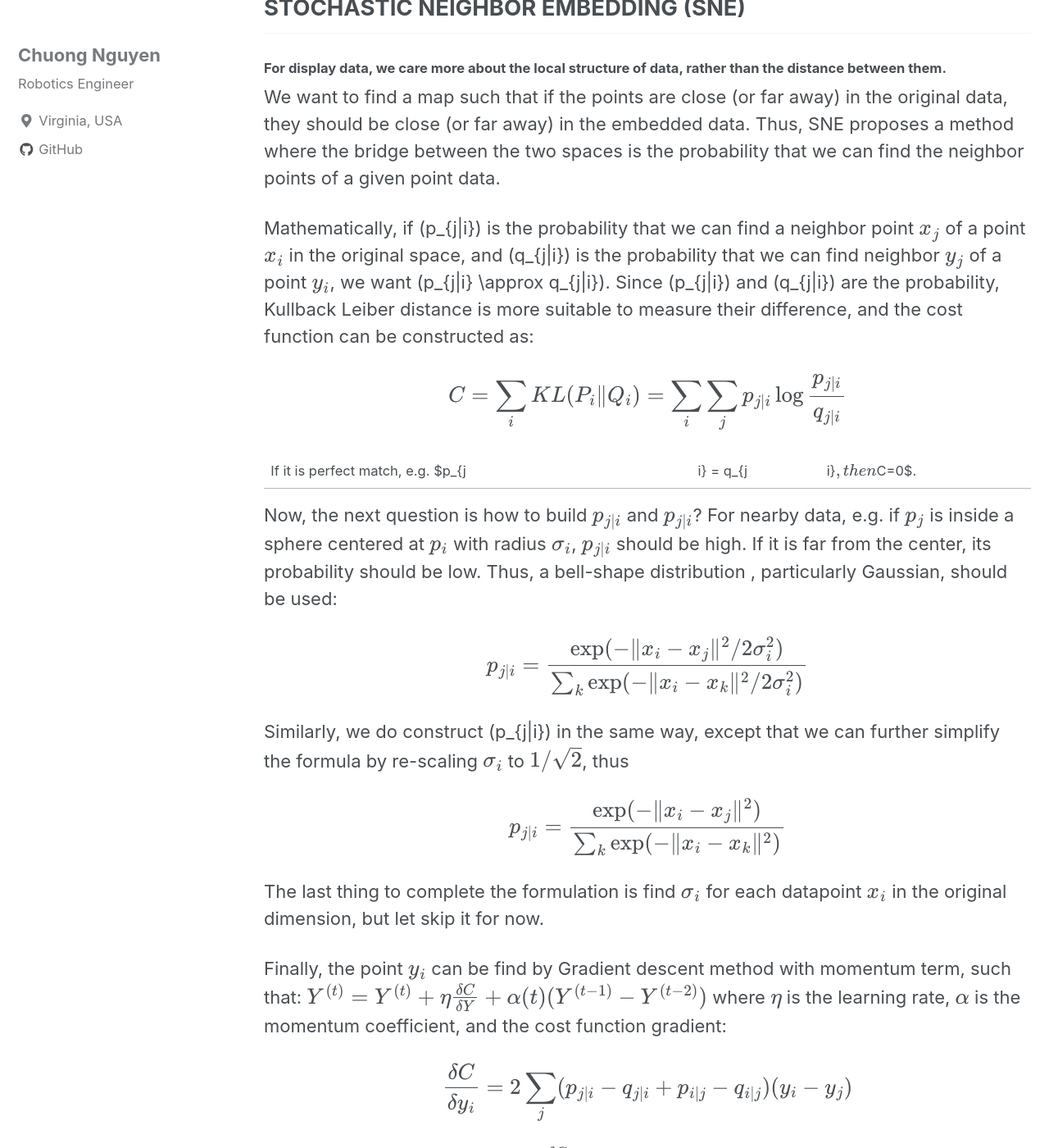
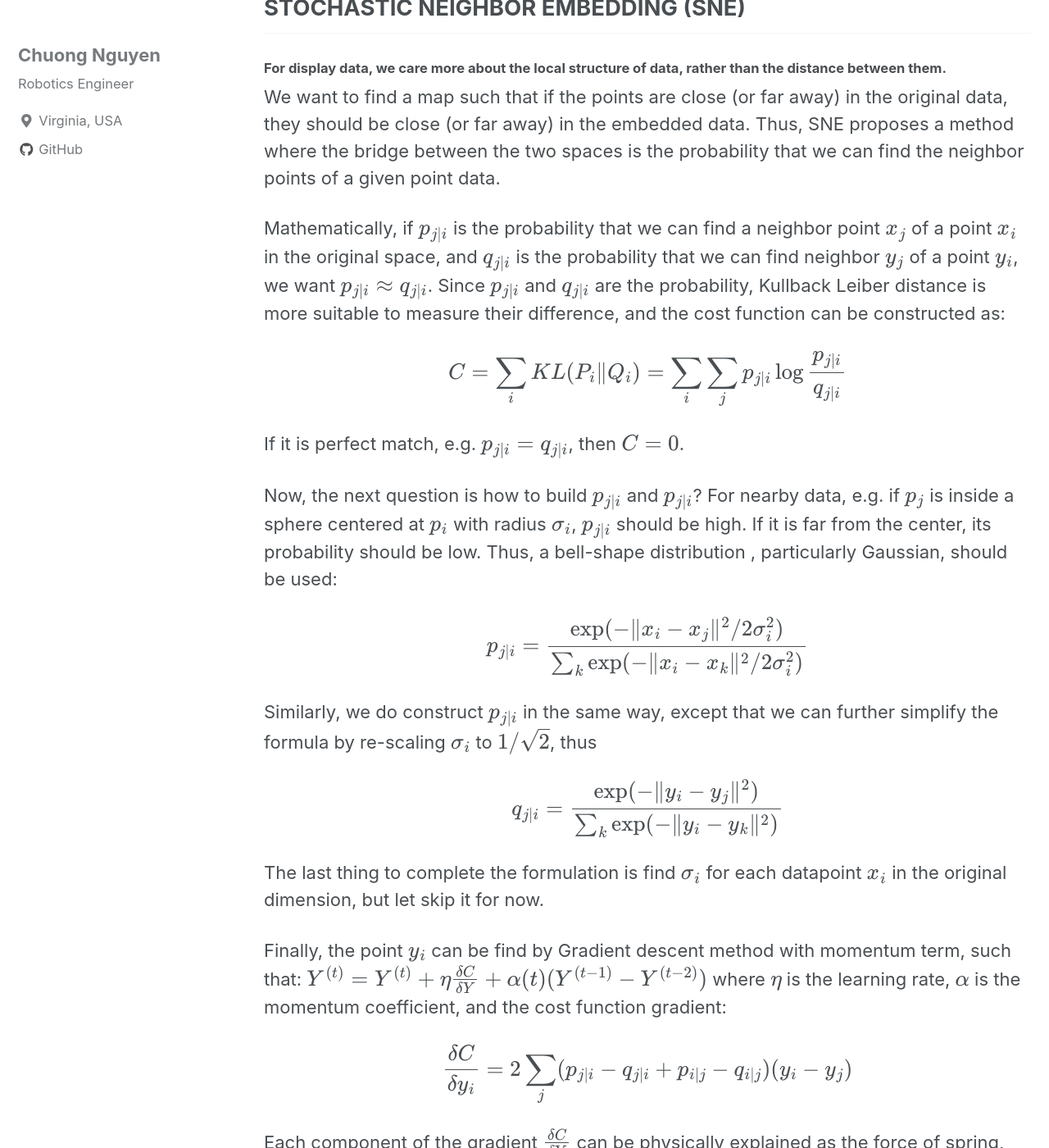
Before and after one commit to chuong98/chuong98.github.io, a Jekyll site: the page built from _posts/2018-8-3-tSNE.md, in a window 1280 px wide and 1400 px high, scrolled down 1300 px. Shown: the whole window at 82% size. Built offline with Jekyll 4.4.1, drawn with Linux system fonts in a browser that asks for light colours; nearby versions of some CDN libraries; formulas are drawn with MathJax 3; some of the changed text lies outside the part shown.

Commit message:
Update SNE

```diff
--- a/_posts/2018-8-3-tSNE.md
+++ b/_posts/2018-8-3-tSNE.md
@@ -30,19 +30,19 @@
 We want to find a map such that if the points are close (or far away) in the original data, they should be close (or far away) in the embedded data.
 Thus, SNE  proposes a method where the bridge between the two spaces is the probability that we can find the neighbor points of a given point data.
 
-Mathematically, if \(p_{j\|i}\) is the probability that we can find a neighbor point $x_j$ of a point $x_i$ in the original space, and \(q_{j\|i}\) is the probability that we can find neighbor $y_j$ of a point $y_i$, we want \(p_{j\|i} \approx q_{j\|i}\). Since \(p_{j\|i}\) and \(q_{j\|i}\) are the probability, Kullback Leiber distance is more suitable to measure their difference, and the cost function can be constructed as:
+Mathematically, if $p_{j\|i}$ is the probability that we can find a neighbor point $x_j$ of a point $x_i$ in the original space, and $q_{j\|i}$ is the probability that we can find neighbor $y_j$ of a point $y_i$, we want $p_{j\|i} \approx q_{j\|i}$. Since $p_{j\|i}$ and $q_{j\|i}$ are the probability, Kullback Leiber distance is more suitable to measure their difference, and the cost function can be constructed as:
 
 $$C=\sum_i KL(P_i\|Q_i) =\sum_i \sum_j p_{j|i} \log \frac{p_{j|i}}{q_{j|i}}$$
 
-If it is perfect match, e.g. $p_{j|i} = q_{j|i}$, then $C=0$.
+If it is perfect match, e.g. $p_{j\|i} = q_{j\|i}$, then $C=0$.
 
 Now, the next question is how to build $p_{j\|i}$ and  $p_{j\|i}$? For nearby data, e.g. if $p_j$ is inside a sphere centered at $p_i$ with radius $\sigma_i$, $p_{j\|i}$ should be high. If it is far from the center, its probability should be low. Thus, a bell-shape distribution , particularly Gaussian, should be used:
 
 $$p_{j|i}= \frac{\exp(-\|x_i -x_j \|^2/2\sigma_i^2)}{\sum_{k} \exp(-\|x_i -x_k \|^2/2\sigma_i^2)} $$
 
-Similarly, we do construct \(p_{j\|i}\) in the same way, except that we can further simplify the formula by re-scaling $\sigma_i$ to $1/\sqrt{2}$, thus
+Similarly, we do construct $p_{j\|i}$ in the same way, except that we can further simplify the formula by re-scaling $\sigma_i$ to $1/\sqrt{2}$, thus
 
-$$ p_{j|i}= \frac{\exp(-\|x_i -x_j \|^2)}{\sum_{k} \exp(-\|x_i -x_k \|^2)} $$
+$$ q_{j|i}= \frac{\exp(-\|y_i -y_j \|^2)}{\sum_{k} \exp(-\|y_i -y_k \|^2)} $$
 
 The last thing to complete the formulation is find $\sigma_i$ for each datapoint $x_i$ in the original dimension, but let skip it for now.
 
@@ -50,7 +50,7 @@
 $Y^{(t)} = Y^{(t)} + \eta \frac{\delta C}{\delta Y} + \alpha(t)(Y^{(t-1)} - Y^{(t-2)})$
 where $\eta$ is the learning rate, $\alpha$ is the momentum coefficient, and the cost function gradient:
 
-$$ \frac{\delta C}{\delta y_i} = 2\sum_j (p_{j|i} - q_{j|i} + p_{i|j} -q_{i|j})(y_i-y_j)$$
+$$\frac{\delta C}{\delta y_i} = 2\sum_j (p_{j|i} - q_{j|i} + p_{i|j} -q_{i|j})(y_i-y_j)$$
 
 Each component of the gradient $\frac{\delta C}{\delta Y}$ can be physically explained as the force of spring, where the length is $(y_i-y_j)$, and the stiffness is $(p_{j\|i} - q_{j\|i} + p_{i\|j} -q_{i\|j})$. If $p_{j\|i}+p_{i\|j}>q_{j\|i}+q_{i\|j}$, then $y_i$ and $y_j$ is pushed farther, and vice versa, until the stiffness is 0.
 
@@ -58,6 +58,20 @@
 #### SNE Symmetric: Replacing conditional distribution $p_{i\|j} + p_{j\|i}$ by symmetric join distribution $p_{ij}$
 
 The author proposed a slight modification of the probability :
-$$ q_{ji}= \frac{\exp(-\|x_i -x_j \|^2)}{\sum_{k \neq l} \exp(-\|x_k -x_l \|^2)}, \hspace{0.5in} p_{ij} = \frac{p_{j|i} + p_{i|j}}{2n} $$
+$$ q_{ji}= \frac{\exp(-\|y_i -y_j \|^2)}{\sum_{k \neq l} \exp(-\|x_k -x_l \|^2)}, \hspace{0.5in} p_{ij} = \frac{p_{j|i} + p_{i|j}}{2n} $$
+
 to simplify the gradient form to :
+
 $$ \frac{\delta C}{\delta y_i} = 4\sum_j (p_{ij} - q_{ji})(y_i-y_j)$$
+
+#### Student t-SNE: Replacing Gaussian distribution in Output Space by t-distribution
+The output distribution is replaced by t-distribution:
+
+$$ q_{ij} = \frac{(1 + \|y_i -y_j \|^2)^{-1}}{\sum_{k \neq l} (1 + \|y_k -y_l \|^2)^{-1}},$$
+
+Hence, the gradient becomes
+
+ $$\frac{\delta C}{\delta y_i} = 4\sum_j (p_{ij} - q_{ji})(y_i-y_j)(1 + \|y_i -y_j \|^2)^{-1}$$
+
+#### t-SNE algorithm
+<img src="{{ site.url }}{{ site.baseurl }}/images/tSNE/tSNE-algorithm.png" alt="t-SNE algorithm">
```
Also changed, not shown: images/tSNE/tSNE-algorithm.png (added).
